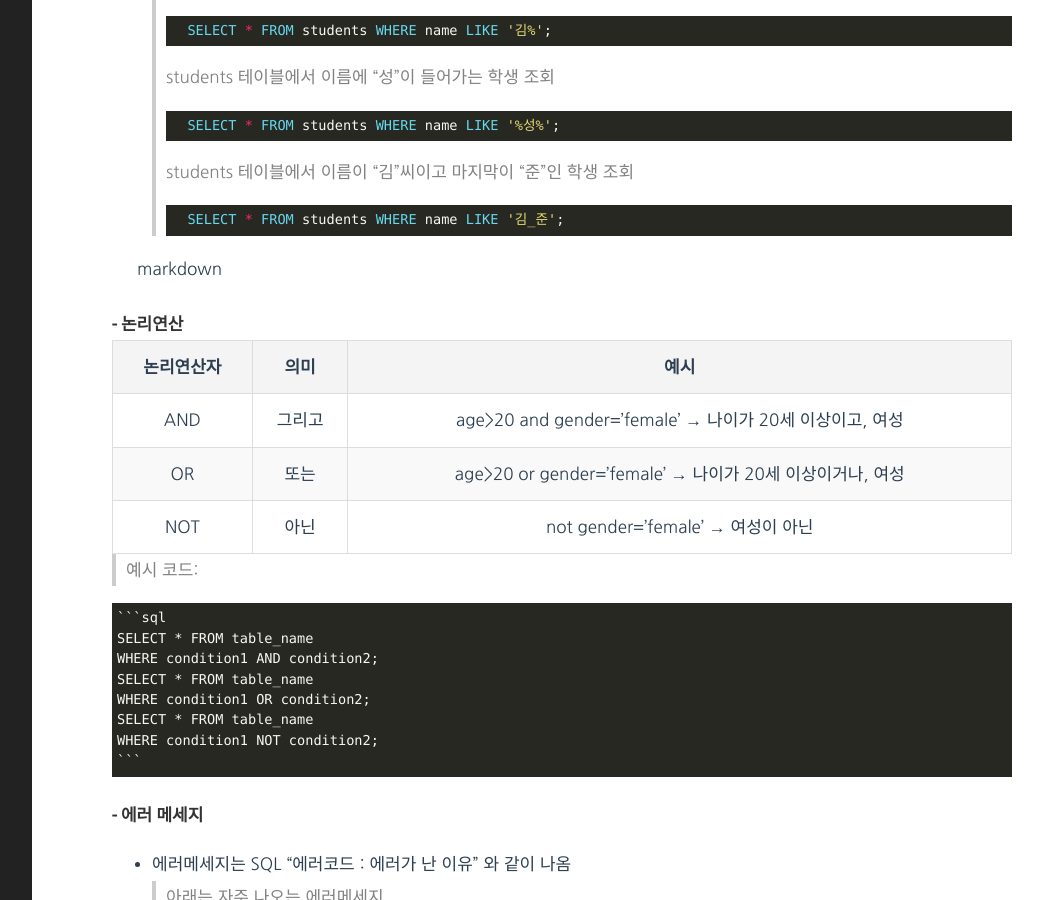
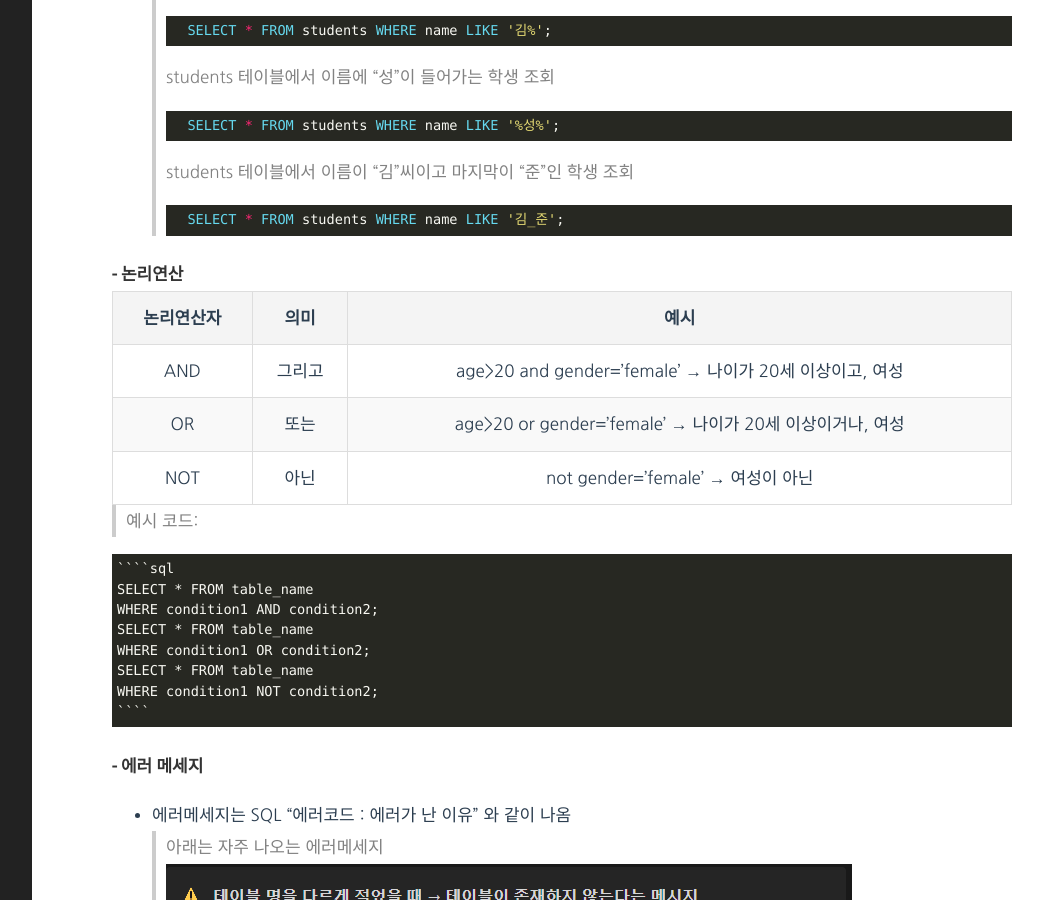
Before and after one commit to s-woni/s-woni.github.io, a Jekyll site: the page built from _posts/2025-01-20-til.md, in a window 1280 px wide and 900 px high, scrolled down 2822 px. Shown: the whole window, without its empty margins (188-1231 px from the left). Built offline with Jekyll 4.4.1, drawn with Linux system fonts in a browser that asks for light colours.

Commit message:
Update 2025-01-20-til.md

`````diff
--- a/_posts/2025-01-20-til.md
+++ b/_posts/2025-01-20-til.md
@@ -112,7 +112,6 @@ category: bootcamp-til
     SELECT * FROM students WHERE name LIKE '김_준';
     ```
 
-```markdown
 #### - 논리연산
 
 | 논리연산자 | 의미 | 예시 |
@@ -123,14 +122,14 @@ category: bootcamp-til
 
 > 예시 코드:
 
-    ```sql
+    ````sql
     SELECT * FROM table_name
     WHERE condition1 AND condition2;
     SELECT * FROM table_name
     WHERE condition1 OR condition2;
     SELECT * FROM table_name
     WHERE condition1 NOT condition2;
-    ```
+    ````
 
 #### - 에러 메세지
 - 에러메세지는 SQL "에러코드 : 에러가 난 이유" 와 같이 나옴
`````
